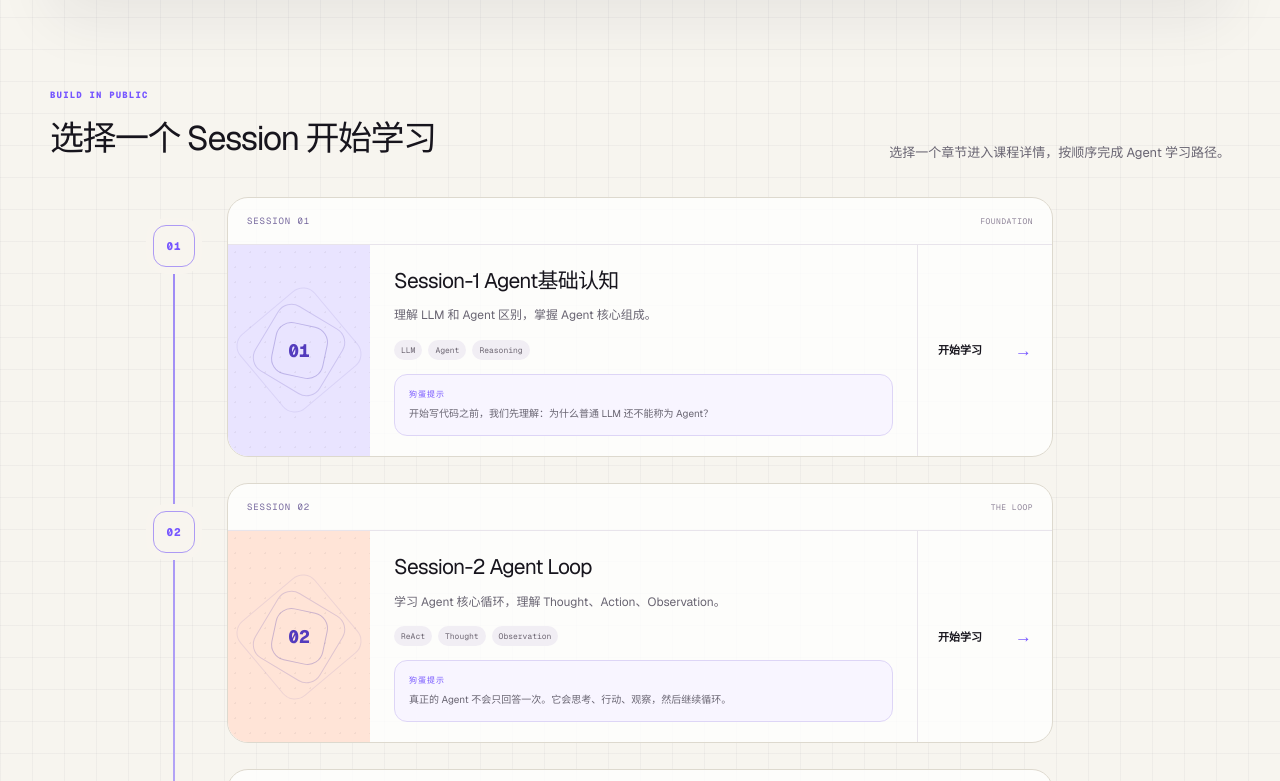
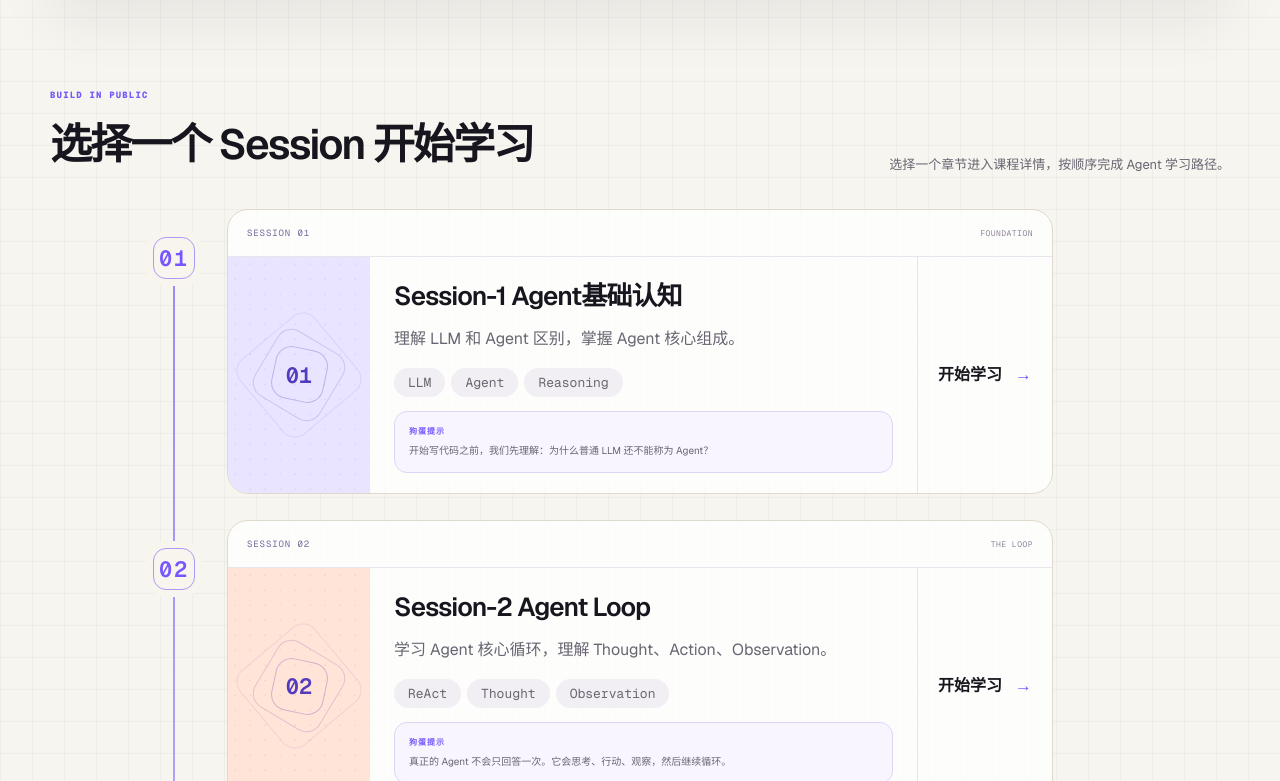
Before and after one commit to CUIShaoXin/-agent-, a Next.js app in the folder website/: page / in a window 1280 px wide. Shown: the part 719-1500 px from the top of the page. Built offline with nearby package versions, Linux system fonts and the light colour scheme; no server answers.

Commit message:
Improve course map typography

```diff
--- a/website/app/globals.css
+++ b/website/app/globals.css
@@ -712,7 +712,7 @@ button { color: inherit; }
 }
 .course-map-card {
   position: relative;
-  min-height: 210px;
+  min-height: 260px;
   display: grid;
   grid-template-columns: 142px minmax(0, 1fr) 135px;
   grid-template-rows: auto 1fr;
@@ -736,7 +736,7 @@ button { color: inherit; }
   background: #f8f5ef;
   color: var(--violet);
   box-shadow: 0 0 0 7px #f8f5ef;
-  font: 800 11px var(--font-geist-mono), monospace;
+  font: 600 22px var(--font-geist-mono), monospace;
   letter-spacing: .08em;
 }
 .course-map-card:hover { transform: translateY(-5px); border-color: #b9acec; box-shadow: 0 25px 55px rgba(23,21,29,.1); }
@@ -748,16 +748,16 @@ button { color: inherit; }
 .course-map-card.orange .course-map-symbol { background: #ffe4d7; }.course-map-card.blue .course-map-symbol { background: #ddecfa; }.course-map-card.green .course-map-symbol { background: #daf1e6; }.course-map-card.rose .course-map-symbol { background: #f8dfe5; }.course-map-card.indigo .course-map-symbol { background: #e1e2fa; }
 .course-map-symbol i { position: absolute; z-index: 1; width: 53px; height: 53px; border: 1px solid rgba(74,51,174,.28); border-radius: 16px; transform: rotate(12deg); }
 .course-map-symbol i:nth-child(2) { width: 76px; height: 76px; transform: rotate(31deg); opacity: .65; }.course-map-symbol i:nth-child(3) { width: 98px; height: 98px; transform: rotate(50deg); opacity: .35; }
-.course-map-symbol strong { position: relative; z-index: 2; color: #533bbd; font: 800 18px var(--font-geist-mono), monospace; }
+.course-map-symbol strong { position: relative; z-index: 2; color: #533bbd; font: 600 22px var(--font-geist-mono), monospace; }
 .course-map-card-copy { grid-column: 2; grid-row: 2; align-self: center; padding: 20px 24px; }
-.course-map-card-copy h2 { margin: 0; font-size: 21px; letter-spacing: -.035em; }
-.course-map-card-copy p { margin: 9px 0 14px; color: var(--muted); font-size: 12px; line-height: 1.7; }
+.course-map-card-copy h2 { margin: 0; font-size: 26px; font-weight: 600; letter-spacing: -.035em; }
+.course-map-card-copy p { margin: 9px 0 14px; color: var(--muted); font-size: 16px; line-height: 1.8; }
 .course-map-card-copy > div { display: flex; flex-wrap: wrap; gap: 6px; }
-.course-map-card-copy > div span { padding: 5px 7px; border-radius: 999px; background: #f1eef4; color: #6d6672; font: 8px var(--font-geist-mono), monospace; }
+.course-map-card-copy > div:not(.dogdan-message) span { padding: 6px 14px; border-radius: 999px; background: #f1eef4; color: #6d6672; font: 13px var(--font-geist-mono), monospace; }
 .course-map-card-copy > .dogdan-message { display: block; margin-top: 14px; border-color: #ddd5f6; background: #f8f5ff; }
 .course-map-card-copy > .dogdan-message > span { padding: 0; background: transparent; color: var(--violet); }
 .course-map-card-copy > .dogdan-message p { margin: 0; min-height: 0; font-size: 10px; line-height: 1.65; }
-.course-map-card footer { grid-column: 3; grid-row: 2; display: flex; align-items: center; justify-content: space-between; padding: 20px; border-left: 1px solid #e8e4eb; font-size: 11px; font-weight: 750; }
+.course-map-card footer { grid-column: 3; grid-row: 2; display: flex; align-items: center; justify-content: space-between; padding: 20px; border-left: 1px solid #e8e4eb; font-size: 16px; font-weight: 600; }
 .course-map-card footer b { color: var(--violet); font-size: 17px; }
 .course-final { position: relative; overflow: hidden; display: grid; grid-template-columns: 1fr auto; gap: 28px; margin-block: 35px 85px; padding: 38px; border-radius: 24px; background: #211a2c; color: white; }
 .course-final::after { content: ""; position: absolute; width: 300px; height: 300px; right: -100px; top: -140px; border-radius: 50%; background: var(--violet); filter: blur(80px); opacity: .46; }
@@ -790,7 +790,7 @@ button { color: inherit; }
 .course-map-section { padding-top: 28px; scroll-margin-top: 20px; }
 .course-map-section-heading { display: flex; align-items: end; justify-content: space-between; gap: 40px; margin-bottom: 25px; }
 .course-map-section-heading span { color: var(--violet); font: 800 9px var(--font-geist-mono), monospace; letter-spacing: .13em; }
-.course-map-section-heading h2 { margin: 8px 0 0; font-size: 34px; letter-spacing: -.045em; }
+.course-map-section-heading h2 { margin: 8px 0 0; font-size: 42px; font-weight: 600; letter-spacing: -.045em; }
 .course-map-section-heading p { max-width: 410px; margin: 0; color: var(--muted); font-size: 13px; line-height: 1.7; }
 .course-map-card-top b { color: #8f8599; font-size: 8px; letter-spacing: .06em; }
 .course-final.completed { background: linear-gradient(135deg,#211a2c,#443179); }
@@ -1074,11 +1074,11 @@ button { color: inherit; }
   .course-map-grid { width: calc(100% - 50px); margin-left: 50px; gap: 22px; }
   .course-map-grid::before { left: -30px; }
   .session-frame-grid { grid-template-columns: 1fr; }
-  .course-map-card { min-height: 0; grid-template-columns: 94px minmax(0,1fr); grid-template-rows: auto auto auto; }
+  .course-map-card { min-height: 260px; grid-template-columns: 94px minmax(0,1fr); grid-template-rows: auto auto auto; }
   .course-map-card::before { top: 22px; left: -50px; width: 36px; height: 36px; border-radius: 11px; }
   .course-map-symbol { grid-column: 1; grid-row: 2; min-height: 138px; border-radius: 0; }
   .course-map-card-copy { grid-column: 2; grid-row: 2; padding: 18px; }
-  .course-map-card-copy h2 { font-size: 18px; }
+  .course-map-card-copy h2 { font-size: 26px; }
   .course-map-card footer { grid-column: 1/-1; grid-row: 3; padding: 13px 18px; border-top: 1px solid #e8e4eb; border-left: 0; }
   .dogdan-welcome { grid-template-columns: 1fr; gap: 5px; padding: 20px; text-align: center; }
   .dogdan-welcome .dogdan-avatar { margin: -25px auto -12px; }
```
